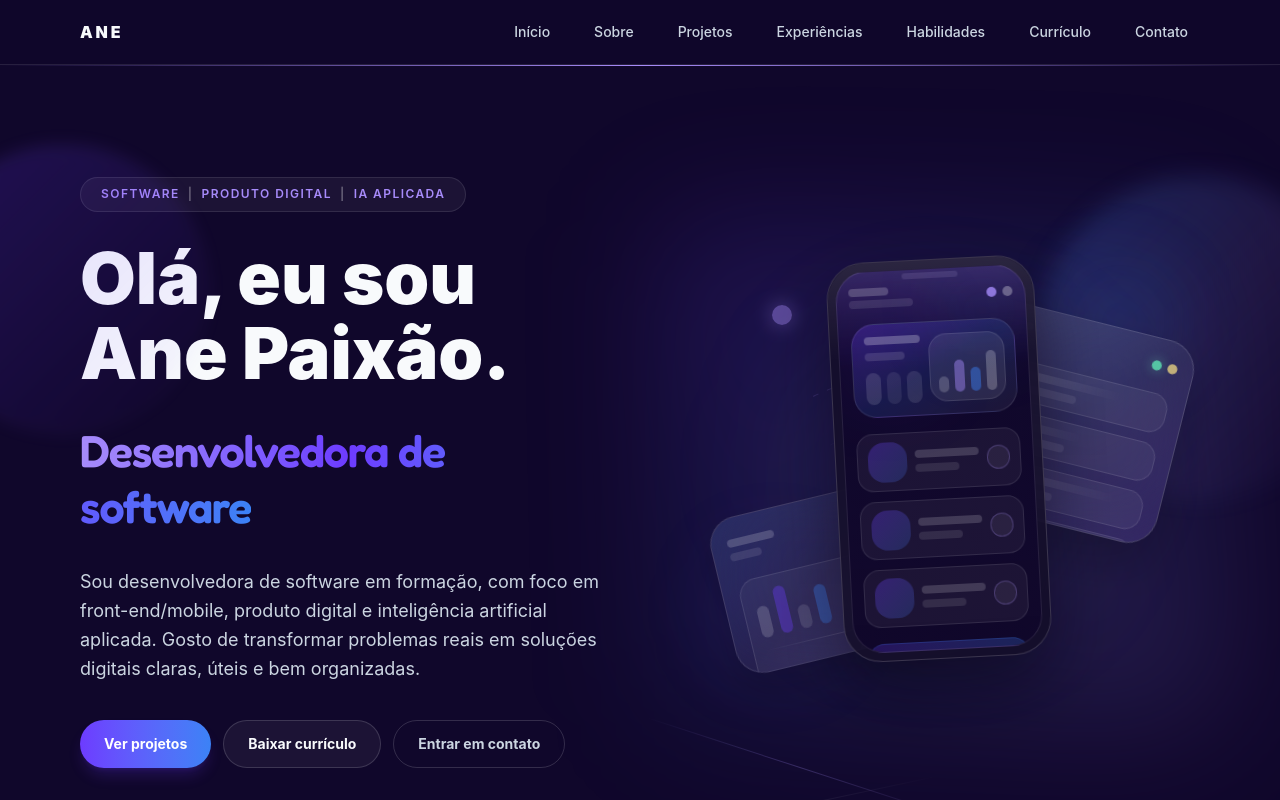
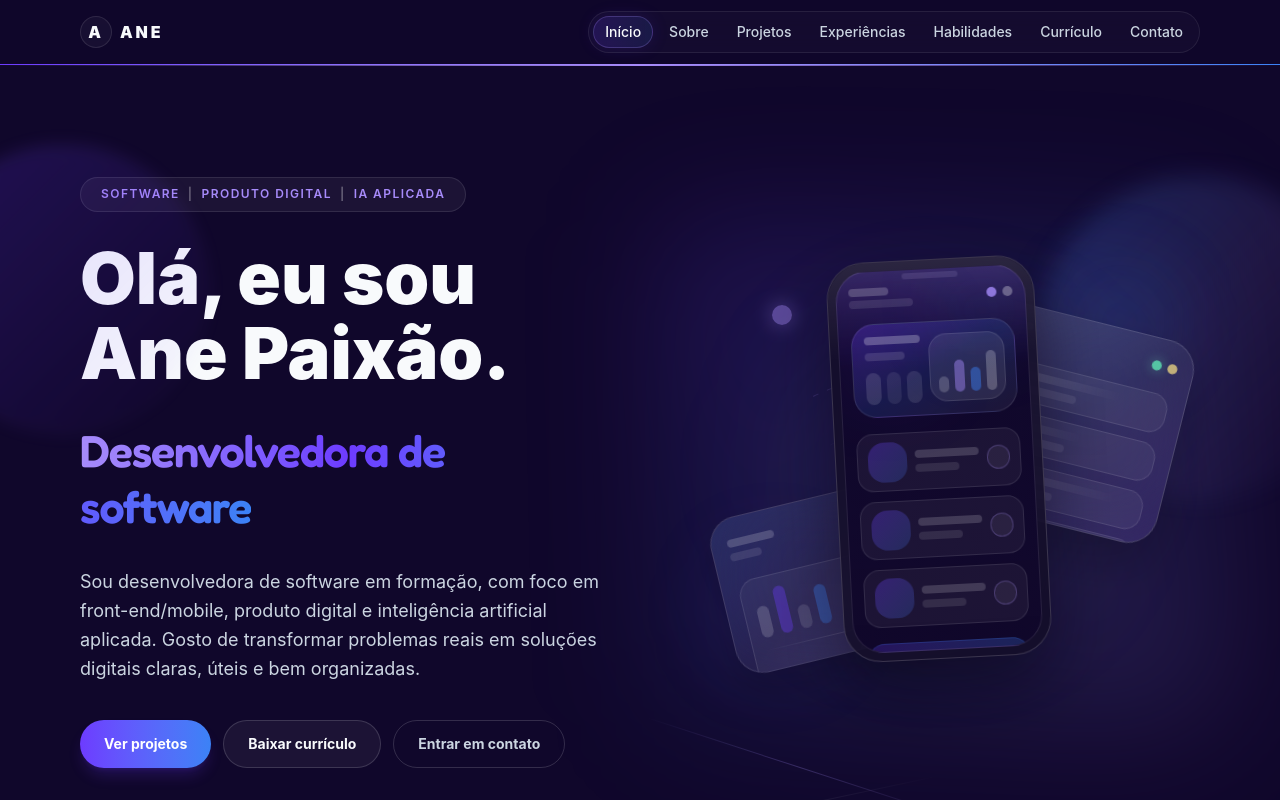
Before and after one commit to anepaixao/portfolio-ane-paixao, a React (Vite) app: page / in a window 1280 px wide. Shown: the top 800 px of the page. Built offline with nearby package versions, Linux system fonts and the light colour scheme.

Commit message:
feat: add animated active navigation

```diff
--- a/src/components/layout/Header.tsx
+++ b/src/components/layout/Header.tsx
@@ -1,3 +1,10 @@
+import {
+  AnimatePresence,
+  motion,
+  useMotionValueEvent,
+  useReducedMotion,
+  useScroll,
+} from 'framer-motion';
 import { Menu, X } from 'lucide-react';
 import { useState } from 'react';
 
@@ -13,56 +20,170 @@ const navItems = [
 
 export function Header() {
   const [isOpen, setIsOpen] = useState(false);
+  const [activeHref, setActiveHref] = useState('#inicio');
+  const [hasScrolled, setHasScrolled] = useState(false);
+  const prefersReducedMotion = useReducedMotion();
+  const { scrollY, scrollYProgress } = useScroll();
+
+  useMotionValueEvent(scrollY, 'change', (latest) => {
+    setHasScrolled(latest > 24);
+
+    const activationLine = 136;
+    let currentHref = '#inicio';
+
+    navItems.forEach((item) => {
+      const section = document.getElementById(item.href.slice(1));
+
+      if (section && section.getBoundingClientRect().top <= activationLine) {
+        currentHref = item.href;
+      }
+    });
+
+    if (
+      window.innerHeight + window.scrollY >=
+      document.documentElement.scrollHeight - 24
+    ) {
+      currentHref = '#contato';
+    }
+
+    setActiveHref(currentHref);
+  });
+
+  const handleNavigation = (href: string) => {
+    setActiveHref(href);
+    setIsOpen(false);
+  };
 
   return (
-    <header className="sticky top-0 z-50 border-b border-white/10 bg-portfolio-bg/90 backdrop-blur-xl">
-      <nav className="section-shell flex h-16 items-center justify-between">
+    <header
+      className={`sticky top-0 z-50 border-b transition-[background-color,border-color,box-shadow] duration-300 ${
+        hasScrolled
+          ? 'border-white/10 bg-portfolio-bg/78 shadow-[0_12px_40px_rgba(4,2,16,0.22)] backdrop-blur-2xl'
+          : 'border-transparent bg-portfolio-bg/45 backdrop-blur-xl'
+      }`}
+    >
+      <nav
+        aria-label="Navegação principal"
+        className="section-shell flex h-16 items-center justify-between"
+      >
         <a
-          className="text-base font-black uppercase tracking-[0.18em] text-portfolio-text transition hover:text-portfolio-lilac"
+          aria-label="Voltar ao início"
+          className="group relative inline-flex items-center gap-2 text-base font-black uppercase tracking-[0.18em] text-portfolio-text focus:outline-none focus-visible:ring-2 focus-visible:ring-portfolio-lilac/70"
           href="#inicio"
+          onClick={() => handleNavigation('#inicio')}
         >
-          Ane
+          <span className="relative grid size-8 place-items-center rounded-full border border-white/10 bg-white/[0.04] transition duration-300 group-hover:border-portfolio-lilac/45 group-hover:bg-portfolio-lilac/10">
+            <span className="relative z-10">A</span>
+            <span className="absolute inset-1 rounded-full bg-gradient-to-br from-portfolio-purple/30 to-portfolio-blue/20 opacity-0 blur-sm transition duration-300 group-hover:opacity-100" />
+          </span>
+          <span className="transition duration-200 group-hover:text-portfolio-lilac">Ane</span>
         </a>
 
-        <div className="hidden items-center gap-5 lg:flex">
-          {navItems.map((item) => (
+        <div className="hidden items-center gap-1 rounded-full border border-white/[0.08] bg-white/[0.025] p-1 lg:flex">
+          {navItems.map((item) => {
+            const isActive = activeHref === item.href;
+
+            return (
               <a
-              className="rounded-full px-3 py-1.5 text-sm font-medium text-portfolio-muted transition duration-200 hover:bg-white/[0.05] hover:text-portfolio-lilac"
+                aria-current={isActive ? 'page' : undefined}
+                className={`relative rounded-full px-3 py-1.5 text-sm font-medium transition-colors duration-200 focus:outline-none focus-visible:ring-2 focus-visible:ring-portfolio-lilac/70 ${
+                  isActive
+                    ? 'text-portfolio-text'
+                    : 'text-portfolio-muted hover:text-portfolio-lilac'
+                }`}
                 href={item.href}
                 key={item.href}
+                onClick={() => handleNavigation(item.href)}
               >
-              {item.label}
+                {isActive && (
+                  <motion.span
+                    className="absolute inset-0 rounded-full border border-portfolio-lilac/25 bg-gradient-to-r from-portfolio-purple/18 to-portfolio-blue/12 shadow-[0_0_18px_rgba(109,59,255,0.12)]"
+                    layoutId="active-navigation-pill"
+                    transition={
+                      prefersReducedMotion
+                        ? { duration: 0 }
+                        : { type: 'spring', stiffness: 420, damping: 34 }
+                    }
+                  />
+                )}
+                <span className="relative z-10">{item.label}</span>
               </a>
-          ))}
+            );
+          })}
         </div>
 
         <button
           aria-label={isOpen ? 'Fechar menu' : 'Abrir menu'}
           aria-expanded={isOpen}
-          className="grid size-10 place-items-center rounded-full border border-white/10 text-portfolio-text transition duration-200 hover:border-portfolio-lilac/60 lg:hidden"
+          aria-controls="mobile-navigation"
+          className="relative grid size-10 place-items-center overflow-hidden rounded-full border border-white/10 bg-white/[0.03] text-portfolio-text transition duration-200 hover:border-portfolio-lilac/60 hover:bg-portfolio-lilac/10 focus:outline-none focus-visible:ring-2 focus-visible:ring-portfolio-lilac/70 lg:hidden"
           onClick={() => setIsOpen((current) => !current)}
           type="button"
         >
+          <AnimatePresence initial={false} mode="wait">
+            <motion.span
+              animate={{ opacity: 1, rotate: 0, scale: 1 }}
+              className="absolute"
+              exit={{ opacity: 0, rotate: isOpen ? -45 : 45, scale: 0.8 }}
+              initial={{ opacity: 0, rotate: isOpen ? 45 : -45, scale: 0.8 }}
+              key={isOpen ? 'close' : 'open'}
+              transition={{ duration: prefersReducedMotion ? 0 : 0.16 }}
+            >
               {isOpen ? <X size={20} /> : <Menu size={20} />}
+            </motion.span>
+          </AnimatePresence>
         </button>
       </nav>
 
+      <AnimatePresence initial={false}>
         {isOpen && (
-        <div className="border-t border-white/10 bg-portfolio-bg/95 backdrop-blur-xl lg:hidden">
+          <motion.div
+            animate={{ opacity: 1, y: 0 }}
+            className="border-t border-white/10 bg-portfolio-bg/94 backdrop-blur-2xl lg:hidden"
+            exit={{ opacity: 0, y: -8 }}
+            id="mobile-navigation"
+            initial={{ opacity: 0, y: -8 }}
+            transition={{ duration: prefersReducedMotion ? 0 : 0.2 }}
+          >
             <div className="section-shell grid gap-1 py-3">
-            {navItems.map((item) => (
-              <a
-                className="rounded-2xl px-3 py-3 text-sm font-medium text-portfolio-muted transition duration-200 hover:bg-white/[0.05] hover:text-portfolio-lilac"
+              {navItems.map((item, index) => {
+                const isActive = activeHref === item.href;
+
+                return (
+                  <motion.a
+                    animate={{ opacity: 1, x: 0 }}
+                    aria-current={isActive ? 'page' : undefined}
+                    className={`relative overflow-hidden rounded-2xl px-4 py-3 text-sm font-medium transition-colors duration-200 ${
+                      isActive
+                        ? 'text-portfolio-text'
+                        : 'text-portfolio-muted hover:bg-white/[0.05] hover:text-portfolio-lilac'
+                    }`}
                     href={item.href}
+                    initial={{ opacity: 0, x: -8 }}
                     key={item.href}
-                onClick={() => setIsOpen(false)}
+                    onClick={() => handleNavigation(item.href)}
+                    transition={{
+                      delay: prefersReducedMotion ? 0 : index * 0.025,
+                      duration: prefersReducedMotion ? 0 : 0.18,
+                    }}
                   >
-                {item.label}
-              </a>
-            ))}
+                    {isActive && (
+                      <span className="absolute inset-0 border border-portfolio-lilac/20 bg-gradient-to-r from-portfolio-purple/16 to-portfolio-blue/8" />
+                    )}
+                    <span className="relative z-10">{item.label}</span>
+                  </motion.a>
+                );
+              })}
             </div>
-        </div>
+          </motion.div>
         )}
+      </AnimatePresence>
+
+      <motion.div
+        aria-hidden="true"
+        className="absolute inset-x-0 bottom-[-1px] h-px origin-left bg-gradient-to-r from-portfolio-purple via-portfolio-lilac to-portfolio-blue"
+        style={{ scaleX: scrollYProgress }}
+      />
     </header>
   );
 }
```
Lines whose indentation alone changed are shown as unchanged.
